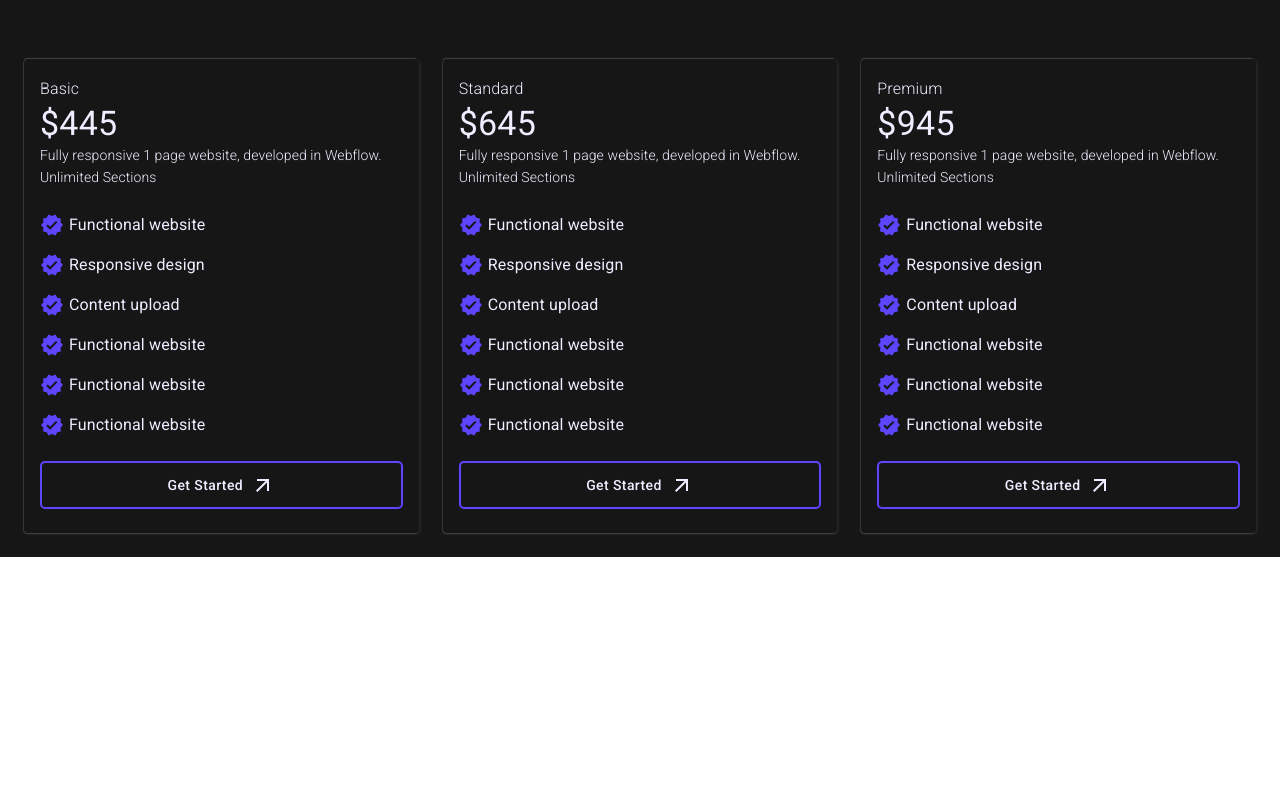
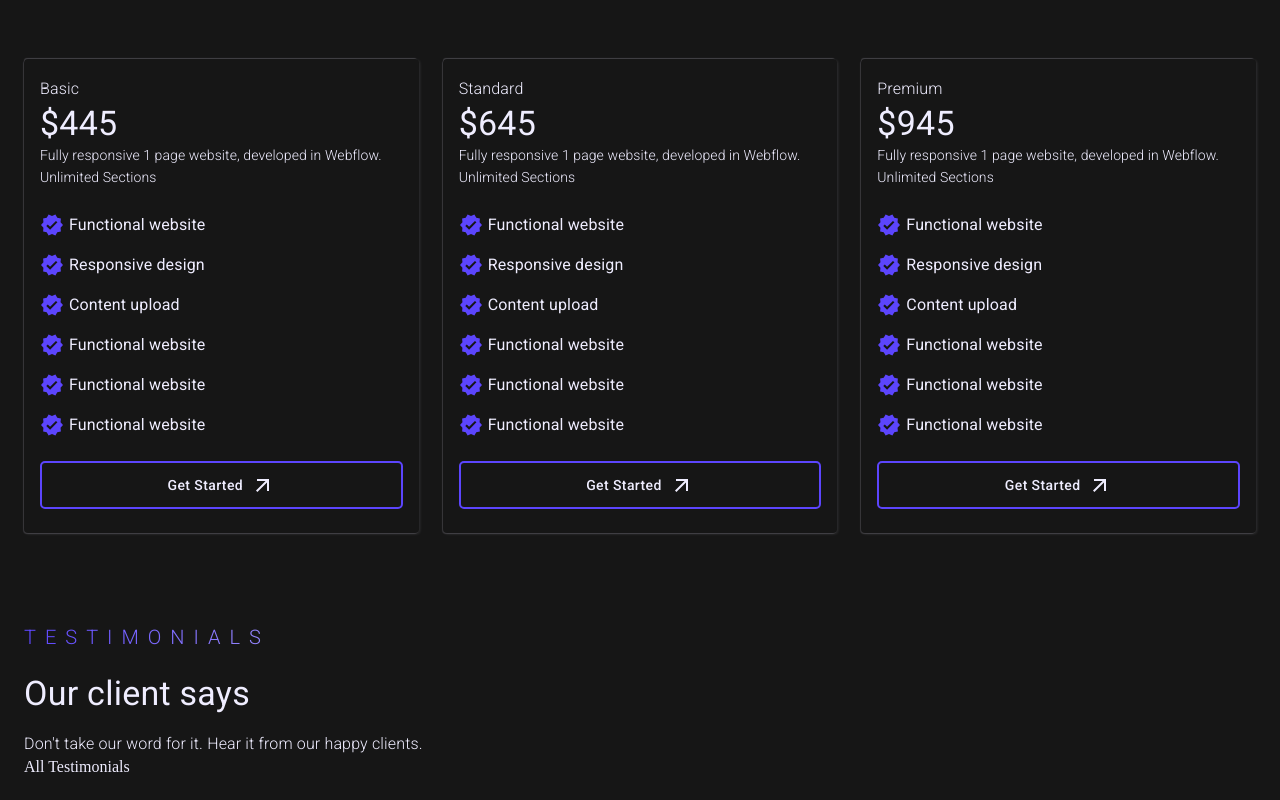
Before and after one commit to iamchristianani/comp-portf, a React (Create React App) app: page / in a window 1280 px wide. Shown: the part 5100-5900 px from the top of the page. Before the commit the page ends 5657 px from the top, so only its background shows below. Built offline with nearby package versions, Linux system fonts and the light colour scheme.

Commit message:
Create and testimonials section

```diff
--- a/src/components/Home.jsx
+++ b/src/components/Home.jsx
@@ -1,7 +1,7 @@
 import React from 'react';
 import { Box } from '@mui/material';
 
-import { Header, Companies, Service, Portfolio, Pricing } from './';
+import { Header, Companies, Service, Portfolio, Pricing, Testimonials } from './';
 
 const Home = () => (
     <Box>
@@ -10,6 +10,7 @@ const Home = () => (
         <Service />
         <Portfolio />
         <Pricing />
+        <Testimonials />
     </Box>
 )
 
--- /dev/null
+++ b/src/components/Testimonials.jsx
@@ -0,0 +1,21 @@
+import React from 'react';
+import { Box, Stack, Typography, Card, CardContent, Grid, Button } from '@mui/material';
+import ArrowOutwardIcon from '@mui/icons-material/ArrowOutward';
+import VerifiedIcon from '@mui/icons-material/Verified';
+
+const Testimonials = () => {
+  return (
+    <Box p={3} mt={5}>
+        <Stack>
+            <Typography variant='h6' fontWeight='200' letterSpacing={9} sx={{ background: 'radial-gradient(circle, #efedff, #5c45fd)', WebkitBackgroundClip: 'text', color: 'transparent' }}>TESTIMONIALS</Typography>
+            <Typography variant='h4' mt='20px'>Our client says</Typography>
+            <Typography variant='subtitle1' fontWeight='200' mt='15px'>Don't take our word for it. Hear it from our happy clients.</Typography>
+        </Stack>
+        <Stack>
+            All Testimonials
+        </Stack>
+    </Box>
+  )
+}
+
+export default Testimonials
--- a/src/components/index.js
+++ b/src/components/index.js
@@ -5,3 +5,4 @@ export { default as Companies } from './Companies';
 export { default as Service } from './Service';
 export { default as Portfolio } from './Portfolio';
 export { default as Pricing } from './Pricing';
+export { default as Testimonials } from './Testimonials';
```
